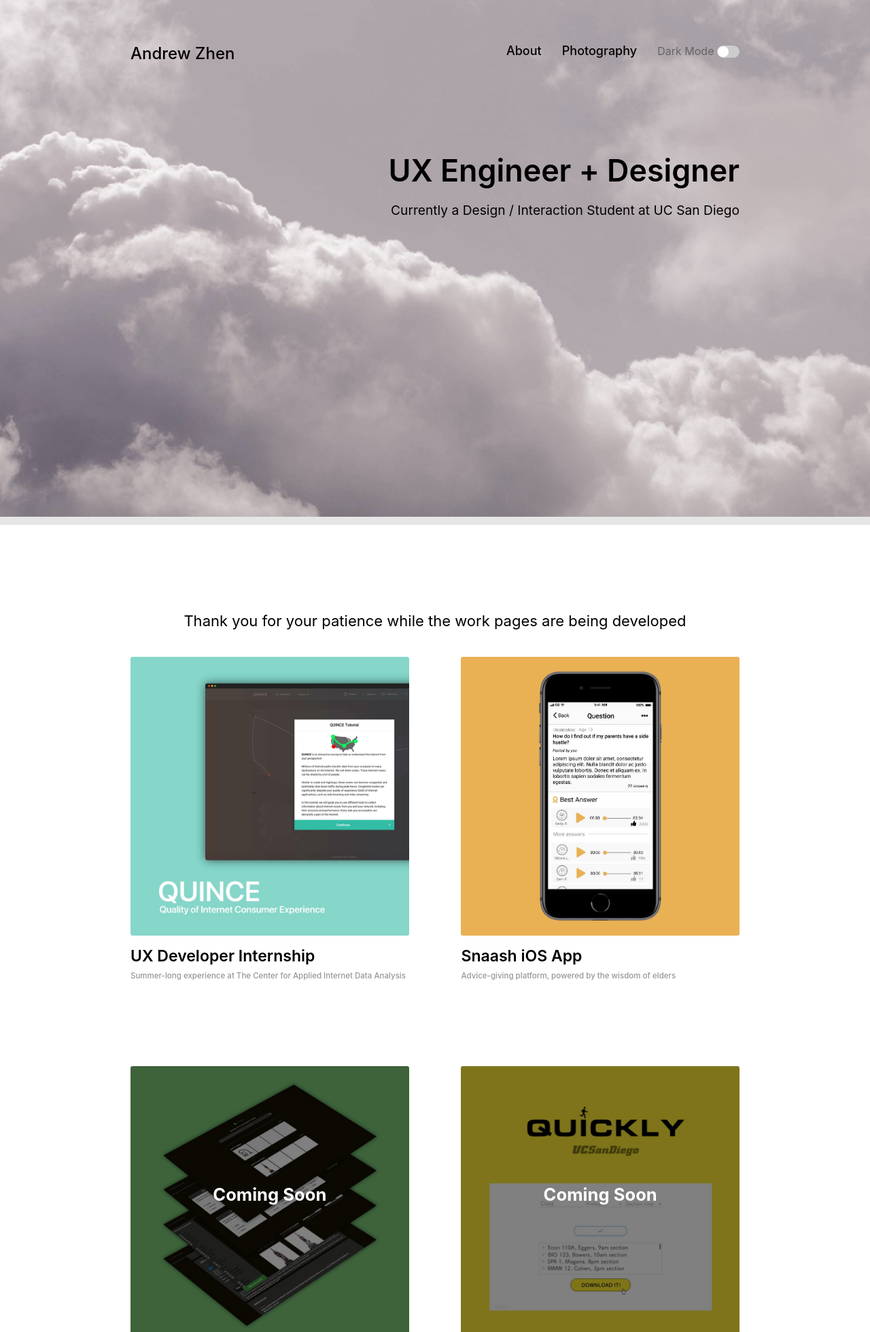
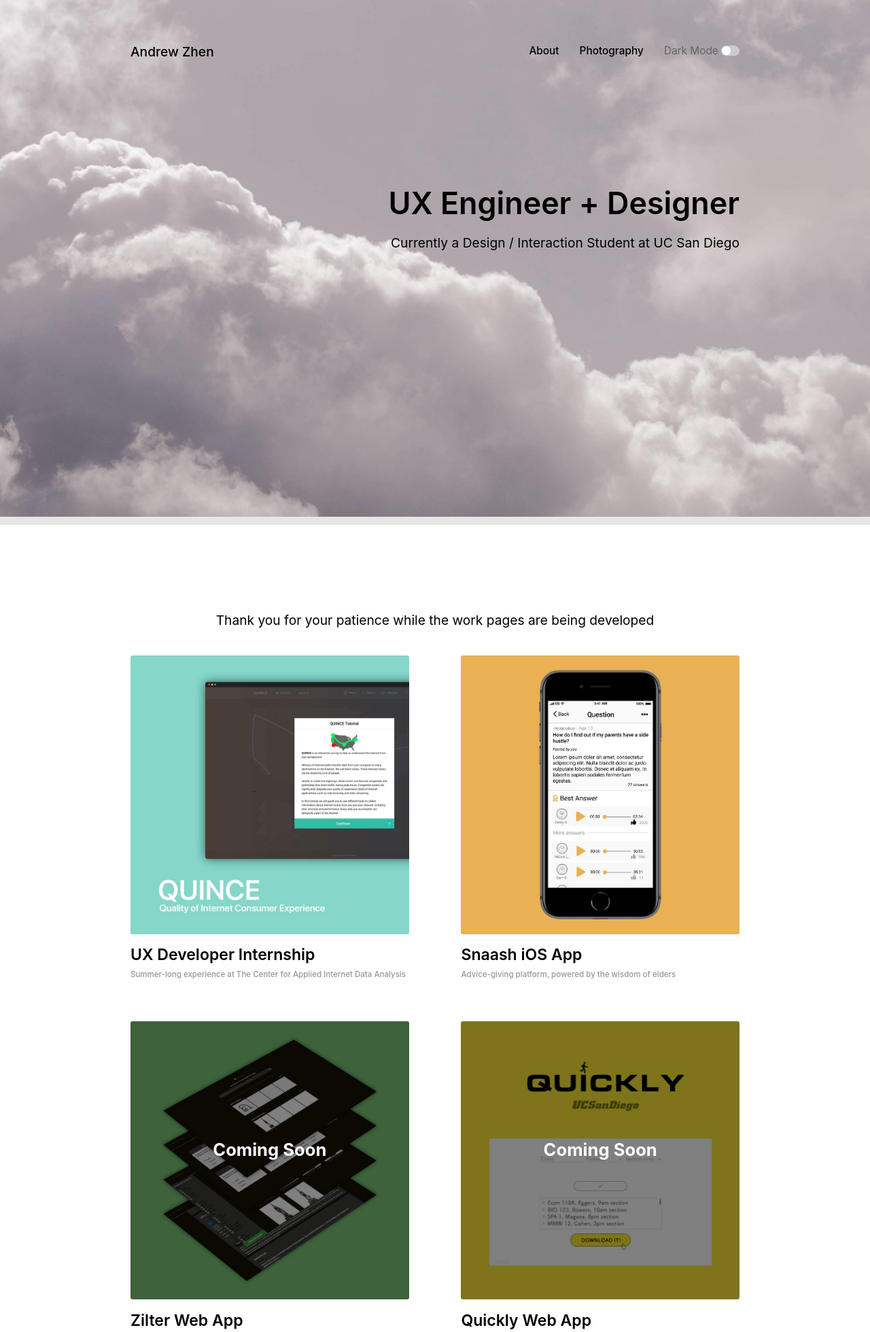
Before and after one commit to andrewzhen/andrewzhen.github.io, a PHP site: page / in a window 1280 px wide. Shown: the top 1959 px of the page at 68% size. Run offline with PHP 8.4, Linux system fonts and the light colour scheme.

Commit message:
favicon and responsiveness

```diff
--- a/index.html
+++ b/index.html
@@ -11,8 +11,9 @@
     gtag('config', 'UA-102146073-1');
   </script>
 
+  <meta name="viewport" content="width=device-width, initial-scale=1.0">
   <title>Andrew Zhen</title>
-  <link rel="shortcut icon" type="image/png" href="assets/blue_peter.png">
+  <link rel="shortcut icon" type="image/png" href="assets/favicon.png">
   <link rel="stylesheet" type="text/css" href="style/homeStyle.css">
   <link rel="stylesheet" type="text/css" href="style/sharedStyle.css">
   <link rel="prefetch" href="assets/light-bg.jpg">
@@ -22,7 +23,7 @@
 </head>
 
 <body id="body">
-  <div id="light-bg">
+  <div id="light-bg" class="parallax">
     <div class="content-margins">
       <div id="header">
         <div id="name-div" class="sink"><a href="https://ajzhen.com" id="name" onmouseover="mo('name')" onmouseleave="ml('name')">Andrew Zhen</a></div>
@@ -119,7 +120,11 @@
       </ul>
     </div>
 
-    <div id="footer"><p id="copyright">© 2019 Andrew Zhen All Rights Reserved</p><p id="note">Built from the ground up</p></div>
+    <div id="footer">
+      <p id="copyright">© 2019 Andrew Zhen All Rights Reserved</p>
+      <p id="note">Built from the ground up</p>
+      <div style="clear: both"></div>
+    </div>
   </div>
 
   <script src="script.js" type="text/javascript"></script>
--- a/script.js
+++ b/script.js
@@ -1,8 +1,6 @@
 var turnOn = false;
 localStorage.setItem("status", turnOn);
 var status = localStorage.getItem("turnOn");
-var bg = document.getElementById("light-bg").style;
-var loc = document.getElementById("home-location");
 
 if (turnOn) {
   darkmode();
@@ -12,6 +10,7 @@ if (turnOn) {
 function darkmode() {
   if (turnOn) {
     try {
+      var bg = document.getElementById("light-bg").style;
       bg.filter = "grayscale(30%)";
       bg.backgroundImage = "url(assets/light-bg.jpg)";
       loc.innerHTML = "Mt Woodson Summit, San Diego";
@@ -23,6 +22,7 @@ function darkmode() {
     turnOn = false;
   } else {
     try {
+      var bg = document.getElementById("light-bg").style;
       bg.filter = "grayscale(0%)";
       bg.backgroundImage = "url(assets/dark-bg.jpg)";
       loc.innerHTML = "Sunset Cliffs, San Diego";
@@ -45,10 +45,16 @@ function changeColor(newColor, otherColor) {
     element.style.color = newColor;
   })
 
-  if (newColor == "white") {
-    document.getElementById("parallax-bar").style.backgroundColor = "rgb(30,30,30)";
-  } else {
-    document.getElementById("parallax-bar").style.backgroundColor = "rgb(230,230,230)";
+  try {
+    var pbar = document.getElementById("parallax-bar").style;
+
+    if (newColor == "white") {
+      document.getElementById("parallax-bar").style.backgroundColor = "rgb(30,30,30)";
+    } else {
+      document.getElementById("parallax-bar").style.backgroundColor = "rgb(230,230,230)";
+    }
+  } catch (error) {
+    console.log(error)
   }
 }
 
--- a/style/aboutStyle.css
+++ b/style/aboutStyle.css
@@ -1,7 +1,6 @@
 /*----------------------------------------ABOUT*/
 .aboutPic img {
   width: 100%;
-  margin-top: -5vw;
   margin-bottom: 5vw;
 }
 
@@ -12,7 +11,7 @@
 }
 
 .aboutArea p {
-  font-size: 22px;
+  font-size: 1.6vw;
   line-height: 140%;
   margin: 0;
 }
@@ -22,6 +21,7 @@
 }
 
 .aboutHeader {
+  font-size: 1.8vw;
   font-weight: 600;
   color: #D4D4D4;
   padding-bottom: 0.5vh;
--- a/style/homeStyle.css
+++ b/style/homeStyle.css
@@ -1,29 +1,7 @@
-.parallax {
-  perspective: 1px;
-  height: 95vh;
-  overflow-x: hidden;
-  overflow-y: auto;
-  perspective-origin-x: 100%;
-}
-.parallax-layer {
-  position: absolute;
-  top: 0;
-  right: 0;
-  bottom: 0;
-  left: 0;
-  transform-origin-x: 100%;
-}
-.parallax-base {
-  transform: translateZ(0);
-}
-.parallax-back {
-  transform: translateZ(-1px) scale(2);
-}
-
 #light-bg {
-  background:url("../assets/light-bg.jpg");
+  background: url("../assets/light-bg.jpg");
   background-attachment: fixed;
-  background-size: 100%;
+  background-size: cover;
   background-repeat: no-repeat;
   height: 95vh;
   -webkit-filter: grayscale(30%); /* Safari 6.0 - 9.0 */
@@ -31,6 +9,12 @@
   transition: all 0.5s ease;
   z-index: 0;
 }
+
+/*@media only screen and (max-width: 600px) {
+  #light-bg {
+    background: url("../assets/dark-bg-flipped.jpg");
+  }
+}*/
 
 /*----------------------------------HEADER*/
 #name-div {
@@ -43,7 +27,7 @@
 }
 
 #name {
-  font-size: 24px;
+  font-size: 1.5vw;
   font-weight: 500;
   text-decoration: none;
   color: black;
@@ -54,9 +38,10 @@
 /*-----------------------------INTRODUCTION BODY*/
 #description {
   font-size: 3.5vw;
-  margin:0;
-  float: right;
+  margin-top: 10vh;
+  margin-bottom: 0;
   font-weight: 600;
+  text-align: right;
   transition: all 0.5s ease;
 }
 #description:hover {
@@ -64,9 +49,10 @@
 }
 
 #description-2 {
+  text-align: right;
   font-size: 1.5vw;
-  float: right;
   transition: all 0.5s ease;
+  margin-bottom: 30vh;
 }
 #description-2:hover {
   cursor: default;
@@ -74,7 +60,7 @@
 
 .wip {
   text-align: center;
-  font-size: 22px;
+  font-size: 1.5vw;
   transition: all 0.3s ease;
 }
 
@@ -110,7 +96,7 @@
   position: relative;
   width: 32vw;
   height: 32vw;
-  margin-bottom: 12rem;
+  margin-bottom: 10vw;
 }
 
 .grid-item img {
--- a/style/longTermStyle.css
+++ b/style/longTermStyle.css
@@ -6,7 +6,6 @@ html, body {
   width: 70vw;
   height: 35vh;
   background-color: #343434;
-  margin-top: -10vh;
   margin-bottom: 5vw;
 }
 
--- a/style/sharedStyle.css
+++ b/style/sharedStyle.css
@@ -25,7 +25,7 @@ section.visible {
 
 /*----------------------------------HEADER*/
 #header {
-  padding-bottom: 20vh;
+  padding-bottom: 10vw;
 }
 
 #home-div {
@@ -117,7 +117,7 @@ section.visible {
 }
 
 .nav > a {
-  font-size: 18px;
+  font-size: 1.2vw;
   font-weight: 500;
   color: black;
   text-decoration: none;
@@ -126,19 +126,22 @@ section.visible {
 
 /*--------------------------------DARK MODE*/
 #darkmode {
+  font-size: 1.2vw;
   color: rgb(100,100,100);
 }
 
 label {
   vertical-align: sub;
-  line-height: 25px;
+  /*25px = 1.85vw*/
+  line-height: 1.85vw;
 }
 
 .switch {
   position: relative;
   display: inline-block;
-  width: 33px;
-  height: 18px;
+  /*33px = 2.1vw, 18px = 1.2vw*/
+  width: 2.1vw;
+  height: 1.2vw;
 }
 
 .switch input {
@@ -162,10 +165,11 @@ label {
 .slider:before {
   position: absolute;
   content: "";
-  height: 16px;
-  width: 16px;
-  left: 1px;
-  bottom: 1px;
+  /*16px = 1vw, 1px = 0.1vw*/
+  height: 1vw;
+  width: 1vw;
+  left: 0.1vw;
+  bottom: 0.1vw;
   background-color: white;
   -webkit-transition: .4s;
   transition .4s;
```
Also changed, not shown: other parts of style/sharedStyle.css (+12 -12 lines), about.html (+12 -7 lines), caida.html (+16 -3 lines), long-term.html (+15 -2 lines), snaash.html (+16 -3 lines), style/workStyle.css (+5 -4 lines), zilter.html (+15 -2 lines), assets/dark-bg-flipped.jpg (added), assets/dark-bg.jpg, assets/favicon.png (added), assets/full-images/dark-bg-full.jpg.
